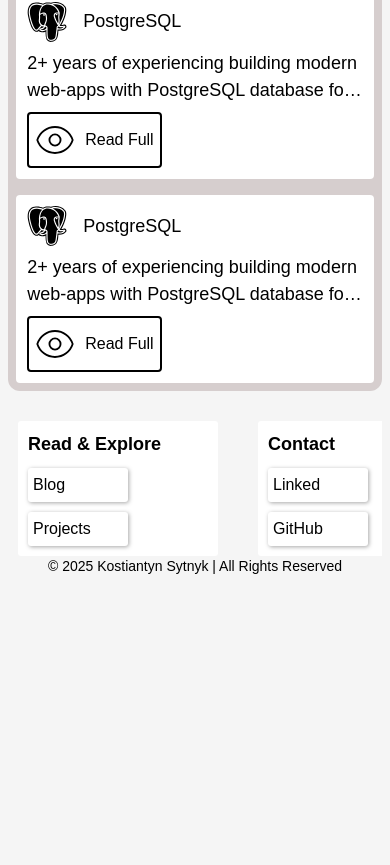
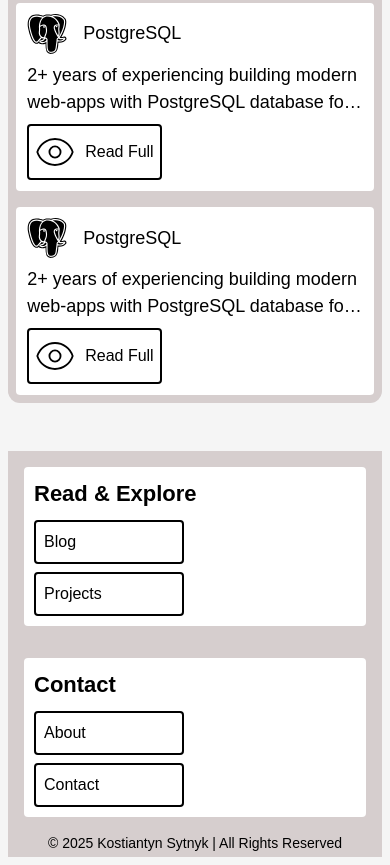
Before and after one commit to Kumala3/Personal-website, a Next.js app in the folder personal-website/: page / in a window 390 px wide. Shown: the part 4179-5044 px from the top of the page. Before the commit the page ends 4774 px from the top, so only its background shows below. Built offline with nearby package versions, Linux system fonts and the light colour scheme; a web font is replaced by a local one.

Commit message:
Add mobile responsiveness to Footer

```diff
--- a/personal-website/src/app/globals.css
+++ b/personal-website/src/app/globals.css
@@ -28,6 +28,7 @@
   --font-size-body-1-value: 18;
   --font-size-body-2-value: 16;
   --font-size-body-3-value: 14;
+  --font-size-body-4-value: 12;
 
   --font-size-h1: calc(var(--font-size-h1-value) * 1px);
   --font-size-h2: calc(var(--font-size-h2-value) * 1px);
@@ -38,6 +39,7 @@
   --font-size-body-1: calc(var(--font-size-body-1-value) * 1px);
   --font-size-body-2: calc(var(--font-size-body-2-value) * 1px);
   --font-size-body-3: calc(var(--font-size-body-3-value) * 1px);
+  --font-size-body-4: calc(var(--font-size-body-4-value) * 1px);
 
   /* Font weights */
   --font-weight-light: 300;
@@ -101,7 +103,7 @@ body {
   .mainContent{
     flex-grow: 1;
     height: 100%;
-    padding-bottom: 20px;
-    padding-top: 20px;
+    padding-bottom: 3rem;
+    padding-top: 2rem;
   }
 }
--- a/personal-website/src/components/Footer.tsx
+++ b/personal-website/src/components/Footer.tsx
@@ -1,32 +1,34 @@
-import styles from "@/styles/footer.module.css";
-import Link from "next/link";
+import styles from '@/styles/footer.module.css';
+import { FooterNavElem } from '@/components/FooterNavElem';
 
-const Footer = () => {
+export function Footer() {
   return (
-        <div className={styles.footerContainer}>
+    <div className={styles.container}>
       <div className={styles.sections}>
-                {/* Read & Explore section*/}
-                <div className={styles.section}>
-                    <div className={styles.sectionLabel}>Read & Explore</div>
-                    <div className={styles.elements}>
-                        <Link href="/blog" className={styles.singleElement}>Blog</Link>
-                        <Link href="/projects" className={styles.singleElement}>Projects</Link>
+        {/* Read & Explore Section */}
+        <div className={styles.sectionContainer}>
+          <p className={styles.sectionLabel}>Read & Explore</p>
+          <div className={styles.navElements}>
+            <FooterNavElem text="Blog" href="/blog" />
+            <FooterNavElem text="Projects" href="/projects" />
           </div>
         </div>
-                {/* Contact seection */}
-                <div className={styles.section}>
-                    <div className={styles.sectionLabel}>Contact</div>
-                    <div className={styles.elements}>
-                        <Link href="https://www.linkedin.com/in/kostek-sytnyk/" className={styles.singleElement}>Linked</Link>
-                        <Link href="https://github.com/Kumala3" className={styles.singleElement}>GitHub</Link>
+
+        {/* Contact Section */}
+        <div className={styles.sectionContainer}>
+          <p className={styles.sectionLabel}>Contact</p>
+          <div className={styles.navElements}>
+            <FooterNavElem text="About" href="/about" />
+            <FooterNavElem text="Contact" href="/contact" />
           </div>
         </div>
       </div>
-            <div className={styles.rightsReserved}>
+
+      <p className={styles.rightsReserved}>
         © 2025 Kostiantyn Sytnyk | All Rights Reserved
+      </p>
     </div>
-        </div>
-    )
+  );
 }
 
 export default Footer;
--- /dev/null
+++ b/personal-website/src/components/FooterNavElem.tsx
@@ -0,0 +1,15 @@
+import styles from '@/styles/footerNavElem.module.css';
+import Link from "next/link";
+
+interface FooterNavElemProps {
+  text: string;
+  href: string;
+}
+
+export function FooterNavElem({ text, href }: FooterNavElemProps) {
+  return (
+    <Link href={href} className={styles.container}>
+      <p className={styles.text}>{text}</p>
+    </Link>
+  );
+}
--- a/personal-website/src/styles/footer.module.css
+++ b/personal-website/src/styles/footer.module.css
@@ -1,63 +1,48 @@
-.rightsReserved {
-  display: flex;
-  justify-content: center;
-}
-.singleElement {
-  align-self: stretch;
-  box-shadow: 1px 1px 4px rgba(0, 0, 0, 0.35);
-  border-radius: 3px;
-  background-color: #fff;
-  overflow: hidden;
-  display: flex;
-  width: 100px;
-  font-size: var(--font-size-body-2);
-  flex-direction: row;
-  justify-content: start;
-  padding: 5px;
-}
-.elements {
-  position: relative;
-  width: 15px;
+.container {
   display: flex;
   flex-direction: column;
-  align-items: flex-start;
-  justify-content: flex-start;
-  gap: 10px;
+  width: 100%;
+  padding: 1rem 1rem 0.2rem 1rem;
+  gap: 1rem;
+  width: 100%;
+  background-color: var(--background-container-color);
 }
-.sectionLabel {
-  position: relative;
-  font-size: 18px;
-  font-weight: 600;
+.sections {
+  display: flex;
+  flex-direction: row;
+  gap: 2rem;
 }
-.section {
-  min-width: 200px;
-  border-radius: 3px;
-  background-color: #fff;
+.sectionContainer {
+  min-width: 300px;
+  border-radius: var(--border-radius-sm);
+  background-color: white;
   gap: 10px;
   display: flex;
   flex-direction: column;
   overflow: hidden;
   padding: 10px;
 }
-.sections {
-  position: relative;
+.sectionLabel {
+  font-size: var(--font-size-h6);
+  font-weight: var(--font-weight-semi-bold);
+}
+.navElements {
   display: flex;
-  flex-direction: row;
-  gap: 40px;
+  flex-direction: column;
+  gap: 0.5rem;
 }
-.footerContainer {
-  width: 100%;
-  padding: 10px;
-  gap: 10px;
-  width: 100%;
-  margin-top: auto;
-  align-items: center;
-  background-color: var(--background-main-ui-elem-color);
-  overflow: hidden;
-  flex-shrink: 0;
-  text-align: left;
-  font-size: 14px;
-  color: #000;
-  flex-shrink: 0;
-  flex-grow: 0;
+.rightsReserved {
+  display: flex;
+  justify-content: center;
+  font-weight: var(--font-weight-reg);
+  font-size: var(--font-size-body-2);
 }
+
+@media (max-width: 767px) {
+  .sections{
+    flex-direction: column;
+  }
+  .rightsReserved {
+    font-size: var(--font-size-body-3);
+  }
+}
--- /dev/null
+++ b/personal-website/src/styles/footerNavElem.module.css
@@ -0,0 +1,20 @@
+.container {
+  border-radius: var(--border-radius-sm);
+  border-width: 2px;
+  border-color: black;
+  background-color: white;
+  display: flex;
+  min-width: 150px;
+  width: fit-content;
+  padding: 0.5rem;
+}
+.text {
+  font-weight: var(--font-weight-med);
+  font-size: var(--font-size-body-1);
+}
+
+@media (max-width: 767px) {
+  .text{
+    font-size: var(--font-size-body-2);
+  }
+}
```
Lines whose indentation alone changed are shown as unchanged.
